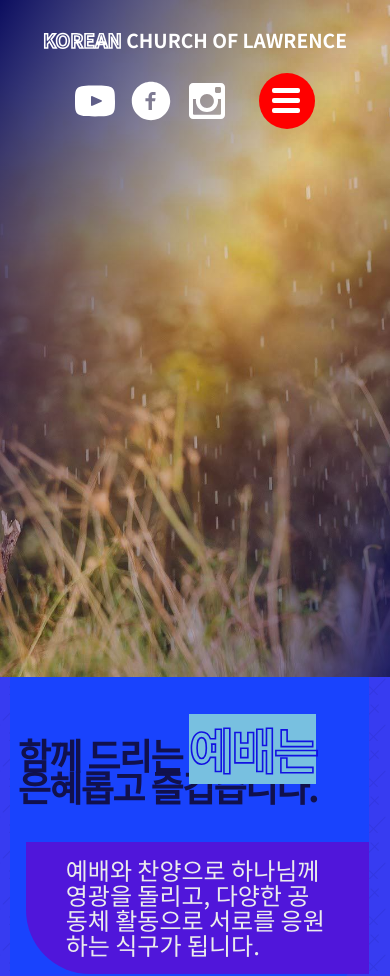
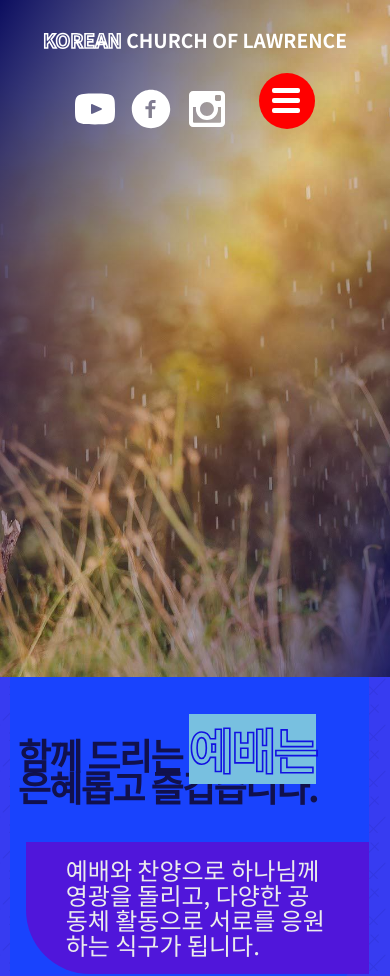
Before and after one commit to lawrencekoreanchurch/Website, a website: page index.html in a window 390 px wide. Shown: the top 976 px of the page. Drawn offline with nearby package versions, Linux system fonts and the light colour scheme.

Commit message:
Tablet version 작업 시작

```diff
--- a/sass/base.scss
+++ b/sass/base.scss
@@ -316,6 +316,12 @@ button {
   z-index: 9999;
   padding: 5rem 10rem 0 10rem;
 
+  @include respond(kpcl-834) {
+    flex-direction: column;
+    align-items: center;
+    padding: 3rem 1rem 0 1rem;
+  }
+
   @include respond(phone-large) {
     flex-direction: column;
     padding: 3rem 1rem 0 1rem;
@@ -327,6 +333,10 @@ button {
     text-transform: uppercase;
     color: white;
     padding-top: 1rem;
+
+    @include respond(kpcl-834) {
+      font-size: 5rem;
+    }
 
     @include respond(phone-large) {
       font-size: 2.4rem;
@@ -355,6 +365,11 @@ button {
   &__sns {
     padding-top: 1rem;
     margin-right: 3rem;
+
+    @include respond(kpcl-834) {
+      padding-top: 0;
+      margin-top: 2rem;
+    }
 
     & ul {
       display: flex;
```
Also changed, not shown: css/test.css.
